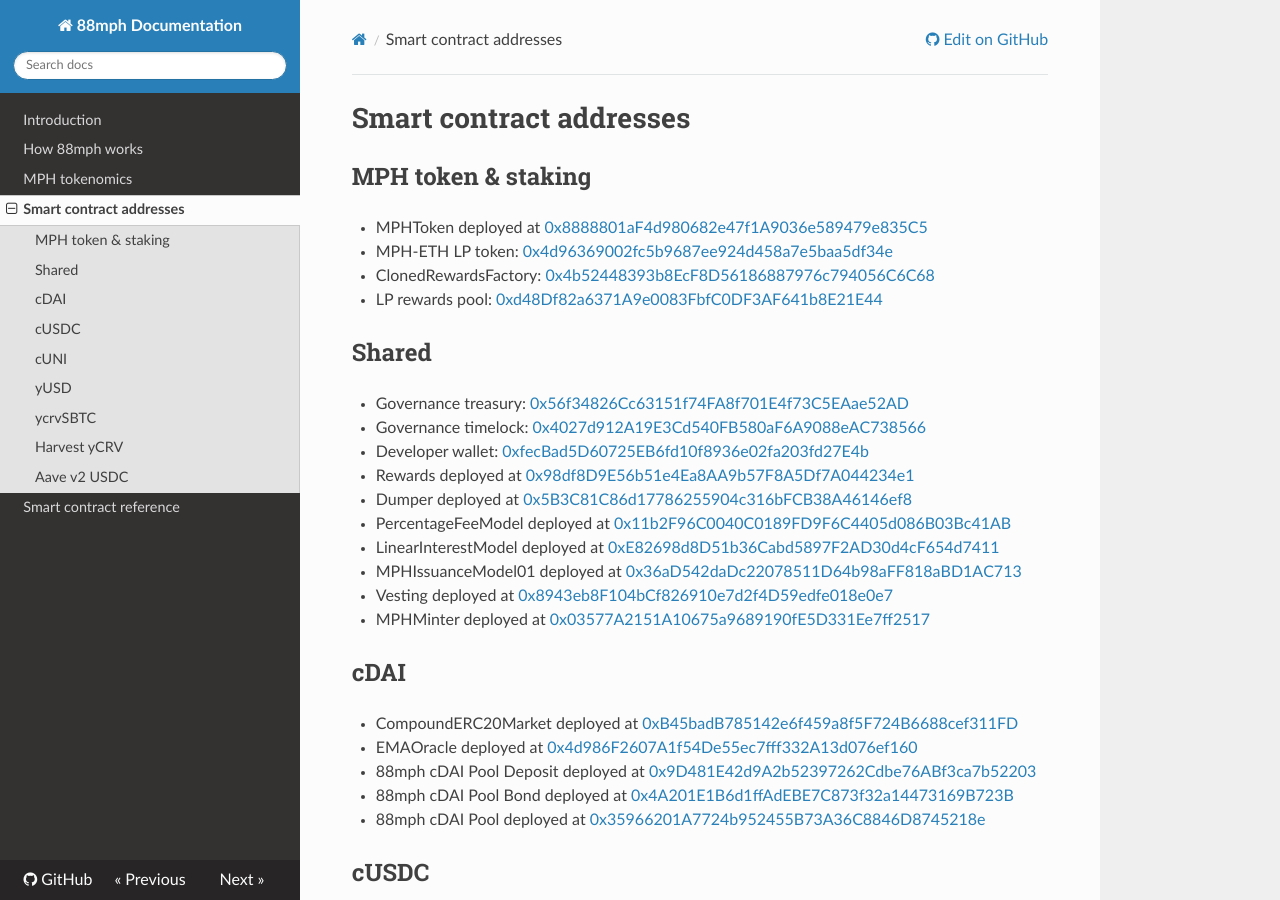
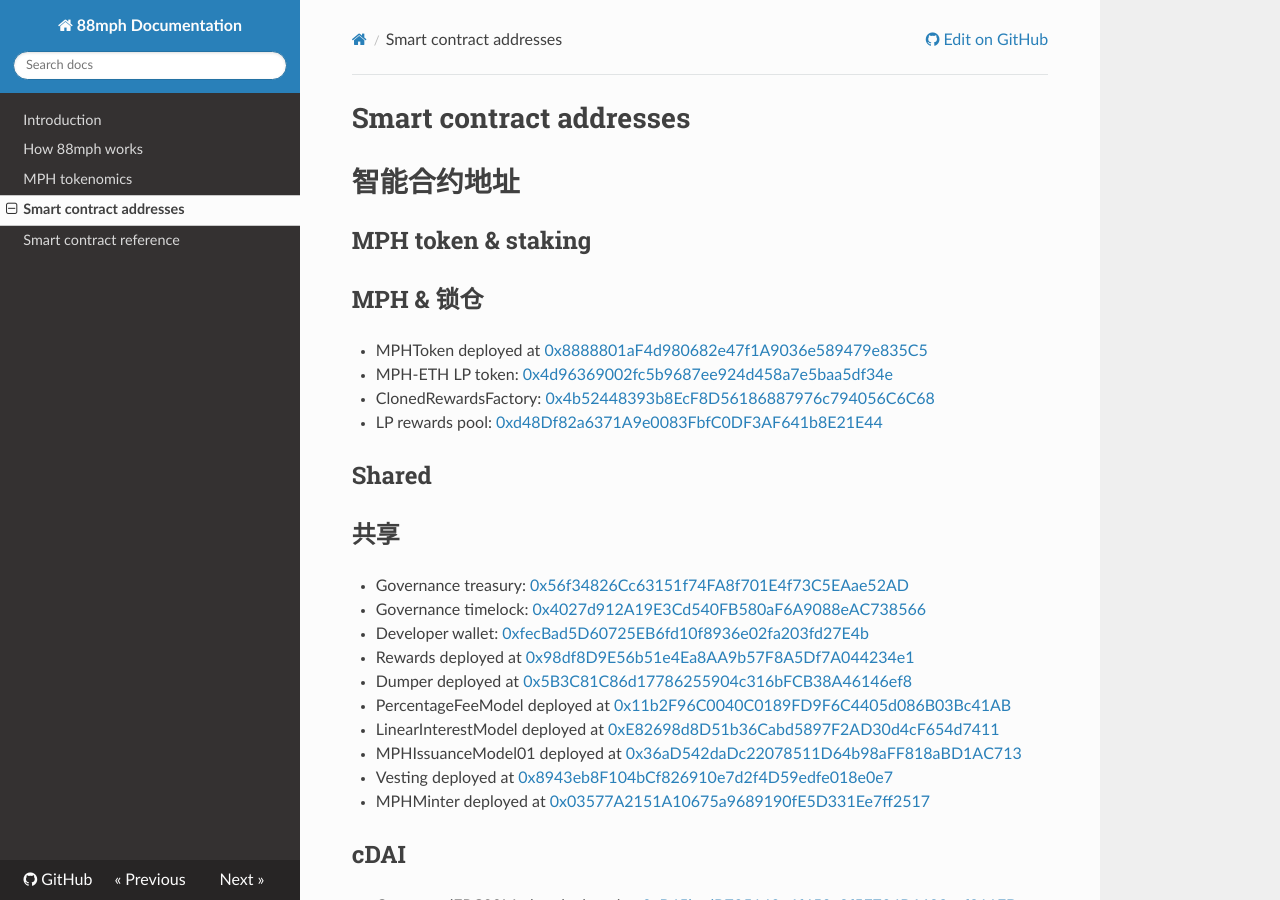
Before and after one commit to 88mphapp/docs, an MkDocs documentation site: the page built from docs/addresses.md, in a window 1280 px wide and 900 px high. Built offline with MkDocs 1.6.1, drawn with Linux system fonts in a browser that asks for light colours; nearby versions of some CDN libraries.

Commit message:
Update addresses.md

```diff
--- a/docs/addresses.md
+++ b/docs/addresses.md
@@ -1,14 +1,14 @@
 # Smart contract addresses
-
+# 智能合约地址
 ## MPH token & staking
-
+## MPH & 锁仓
 - MPHToken deployed at [0x8888801aF4d980682e47f1A9036e589479e835C5](https://etherscan.io/address/0x8888801aF4d980682e47f1A9036e589479e835C5)
 - MPH-ETH LP token: [0x4d96369002fc5b9687ee924d458a7e5baa5df34e](https://etherscan.io/address/0x4d96369002fc5b9687ee924d458a7e5baa5df34e)
 - ClonedRewardsFactory: [0x4b52448393b8EcF8D56186887976c794056C6C68](https://etherscan.io/address/0x4b52448393b8EcF8D56186887976c794056C6C68)
 - LP rewards pool: [0xd48Df82a6371A9e0083FbfC0DF3AF641b8E21E44](https://etherscan.io/address/0xd48Df82a6371A9e0083FbfC0DF3AF641b8E21E44)
 
 ## Shared
-
+## 共享
 - Governance treasury: [0x56f34826Cc63151f74FA8f701E4f73C5EAae52AD](https://etherscan.io/address/0x56f34826Cc63151f74FA8f701E4f73C5EAae52AD)
 - Governance timelock: [0x4027d912A19E3Cd540FB580aF6A9088eAC738566](https://etherscan.io/address/0x4027d912A19E3Cd540FB580aF6A9088eAC738566)
 - Developer wallet: [0xfecBad5D60725EB6fd10f8936e02fa203fd27E4b](https://etherscan.io/address/0xfecBad5D60725EB6fd10f8936e02fa203fd27E4b)
```
